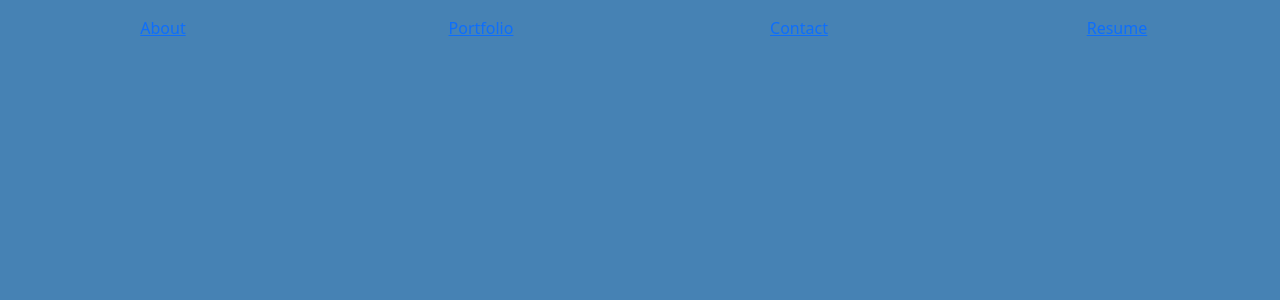
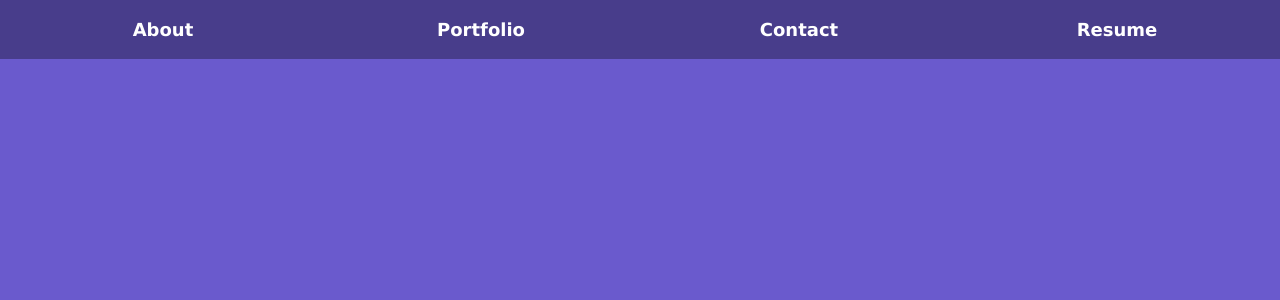
Before and after one commit to lexmaclellan/react-portfolio, a React (Vite) app: page / in a window 1280 px wide. Shown: the top 300 px of the page. Built offline with nearby package versions, Linux system fonts and the light colour scheme.

Commit message:
Nav and footer styling

```diff
--- a/src/App.css
+++ b/src/App.css
@@ -1,7 +1,42 @@
 :root {
-  --color-body: steelblue;
+  --body-bg-color: slateblue;
+  --navbar-bg-color: darkslateblue;
+  --nav-text-color: white;
 }
 
 body {
-  background-color: var(--color-body);
+  background-color: var(--body-bg-color);
+  font-family: 'Lucida Sans', 'Lucida Sans Regular', 'Lucida Grande', 'Lucida Sans Unicode', Geneva, Verdana, sans-serif;
 }
+
+nav {
+  background-color: var(--navbar-bg-color);
+  color: var(--nav-text-color);
+}
+
+nav a {
+  color: var(--nav-text-color);
+  font-size: 18px;
+  font-weight: bold;
+}
+
+nav a:link {
+  text-decoration: none;
+}
+
+nav a:visited {
+  text-decoration: none;
+}
+
+nav a:hover {
+  text-decoration: underline;
+}
+
+nav a:active {
+  text-decoration: underline;
+}
+
+footer img {
+  width: 50px;
+  height: 50px;
+}
```
